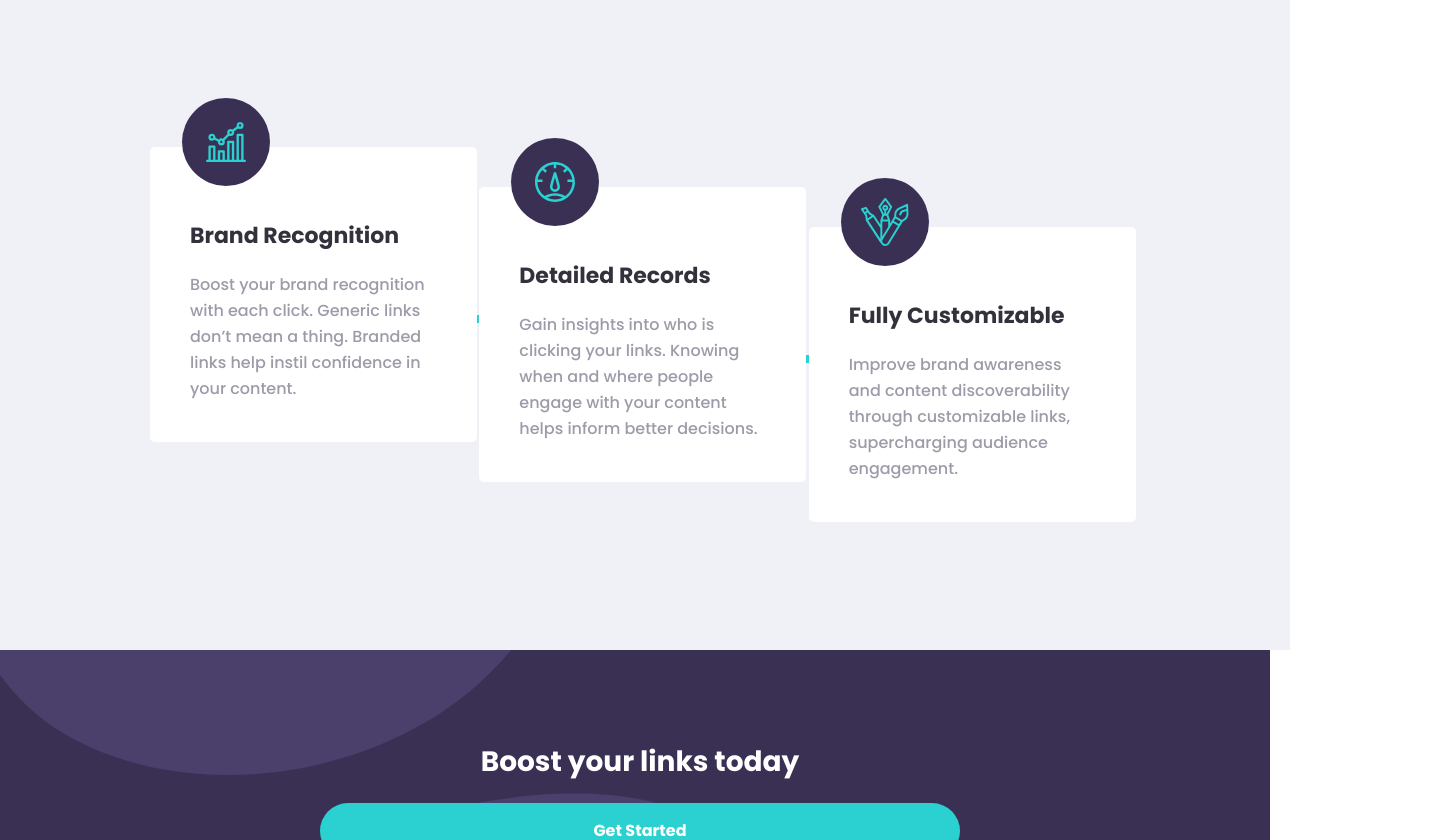
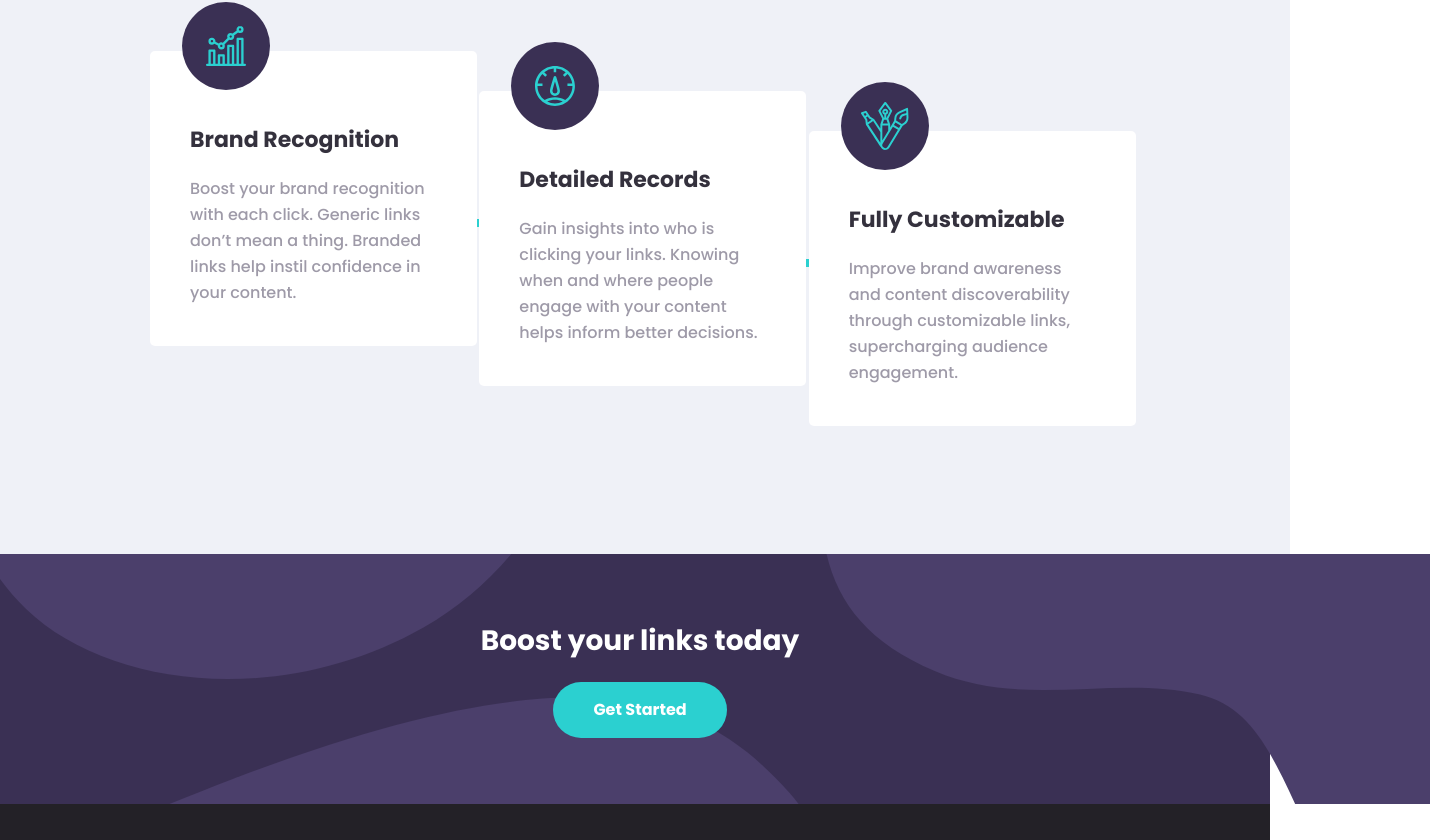
Before and after one commit to defydef/url-shortening-landingpage, a React (Vite) app: page / in a window 1280 px wide. Shown: the part 1256-2096 px from the top of the page, 1430 px wide, since content can reach past the window. Built offline with nearby package versions, Linux system fonts and the light colour scheme.

Commit message:
Finish Banner display for desktop view

```diff
--- /dev/null
+++ b/src/svg/BgBoostDesktop.jsx
@@ -0,0 +1,16 @@
+function BgBoostDesktop() {
+  return (
+    <svg
+      xmlns="http://www.w3.org/2000/svg"
+      width="1440"
+      height="250"
+      className="row-start-1 z-10 row-span-full col-start-1 col-span-full hidden sm:block"
+    >
+      <g fill="#4B3F6B" fillRule="evenodd">
+        <path d="M830-63.482C830 19.351 854.36 78.678 944.732 117c90.371 38.321 177.686 3.352 265.277 23.4 87.59 20.048 87.59 149.195 170.077 228.671 82.486 79.476 256.405 98.781 397.82 18.15 141.415-80.632 205.52-268.896 163.267-379.902C1898.919-103.687 1817.943-205 1427.236-205S830-146.314 830-63.482zM-263.351 570.909c29.685 77.331 73.689 123.988 171.79 127.377 98.102 3.39 167.085-60.547 256.043-73.22 88.958-12.674 135.24 107.895 240.73 152.532 105.488 44.638 274.775.333 377.9-125.622C886.24 526.021 878.62 327.29 799.392 238.798 720.162 150.307 608.257 84.743 243.5 224.76c-364.757 140.017-536.537 268.818-506.852 346.149zM-514-377.482c0 82.833 24.36 142.16 114.732 180.482 90.371 38.321 177.686 3.352 265.277 23.4 87.59 20.048 87.59 149.195 170.077 228.671 82.486 79.476 256.405 98.781 397.82 18.15 141.415-80.632 205.52-268.896 163.267-379.902C554.919-417.687 473.943-519 83.236-519S-514-460.314-514-377.482z" />
+      </g>
+    </svg>
+  );
+}
+
+export default BgBoostDesktop;
--- a/src/svg/BgBoostMobile.jsx
+++ b/src/svg/BgBoostMobile.jsx
@@ -4,7 +4,7 @@ function BgBoostMobile() {
       xmlns="http://www.w3.org/2000/svg"
       width="100%"
       height="300"
-      className="row-start-1 z-10 row-span-full col-start-1 col-span-full"
+      className="row-start-1 z-10 row-span-full col-start-1 col-span-full sm:hidden"
     >
       <g fill="#4B3F6B" fillRule="evenodd">
         <path d="M-263.351 570.909c29.685 77.331 73.689 123.988 171.79 127.377 98.102 3.39 167.085-60.547 256.043-73.22 88.958-12.674 135.24 107.895 240.73 152.532 105.488 44.638 274.775.333 377.9-125.622C886.24 526.021 878.62 327.29 799.392 238.798 720.162 150.307 608.257 84.743 243.5 224.76c-364.757 140.017-536.537 268.818-506.852 346.149zM-514-377.482c0 82.833 24.36 142.16 114.732 180.482 90.371 38.321 177.686 3.352 265.277 23.4 87.59 20.048 87.59 149.195 170.077 228.671 82.486 79.476 256.405 98.781 397.82 18.15 141.415-80.632 205.52-268.896 163.267-379.902C554.919-417.687 473.943-519 83.236-519S-514-460.314-514-377.482z" />
--- a/src/ui/Banner.jsx
+++ b/src/ui/Banner.jsx
@@ -1,16 +1,20 @@
 import Button from "./Button";
 import BgBoostMobile from "../svg/BgBoostMobile";
+import BgBoostDesktop from "../svg/BgBoostDesktop";
 
 function Banner() {
   return (
     <div className="grid grid-rows-2 grid-cols-1">
       <BgBoostMobile />
+      <BgBoostDesktop />
       <div className="w-screen bg-[var(--secondary-1)] z-0 row-start-1 row-span-full col-start-1 col-span-full"></div>
       <div className="z-10 row-start-1 row-span-full col-start-1 flex flex-col justify-center items-center gap-5">
         <h1 className="text-white font-bold text-[1.75rem] text-center">
           Boost your links today
         </h1>
-        <Button additionalClass="w-[50vw] mx-auto h-max">Get Started</Button>
+        <Button additionalClass="w-[50vw] sm:w-max sm:px-10 mx-auto h-max">
+          Get Started
+        </Button>
       </div>
     </div>
   );
--- a/src/ui/Stats.jsx
+++ b/src/ui/Stats.jsx
@@ -13,7 +13,7 @@ function Stats() {
         Track how your links are performing across the web with our advanced
         statistics dashboard.
       </p>
-      <div className="flex flex-col sm:flex-row justify-start sm:justify-center sm:items-center gap-0 sm:gap-2 pt-10">
+      <div className="flex flex-col sm:flex-row justify-start sm:justify-center sm:items-start gap-0 sm:gap-2 pt-10 sm:pt-6">
         <StatsItem label="Brand Recognition" icon={<IconBrandRecognition />}>
           Boost your brand recognition with each click. Generic links don’t mean
           a thing. Branded links help instil confidence in your content.
@@ -21,7 +21,7 @@ function Stats() {
         <StatsItem
           label="Detailed Records"
           icon={<IconDetailedRecords />}
-          marginTop="sm:mt-20"
+          marginTop="sm:mt-10"
         >
           Gain insights into who is clicking your links. Knowing when and where
           people engage with your content helps inform better decisions.
@@ -30,7 +30,7 @@ function Stats() {
           label="Fully Customizable"
           icon={<IconFullyCustomizable />}
           showLine={false}
-          marginTop="sm:mt-40"
+          marginTop="sm:mt-20"
         >
           Improve brand awareness and content discoverability through
           customizable links, supercharging audience engagement.
```
